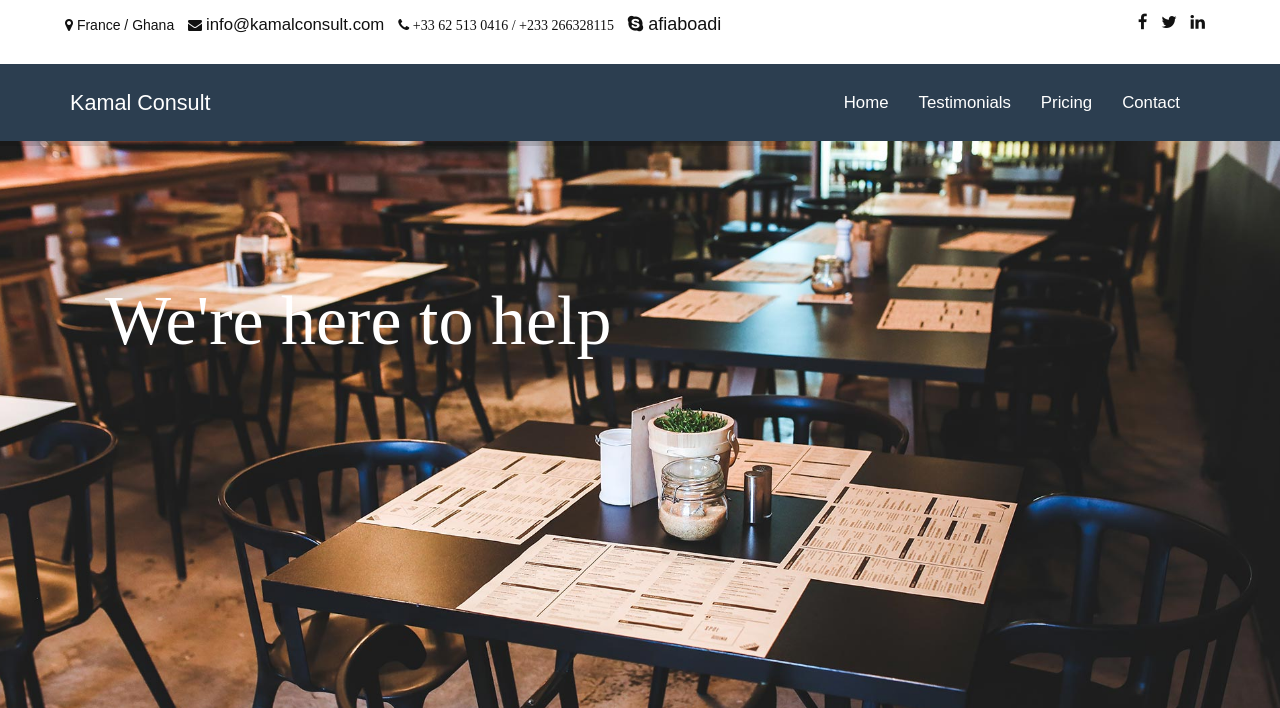
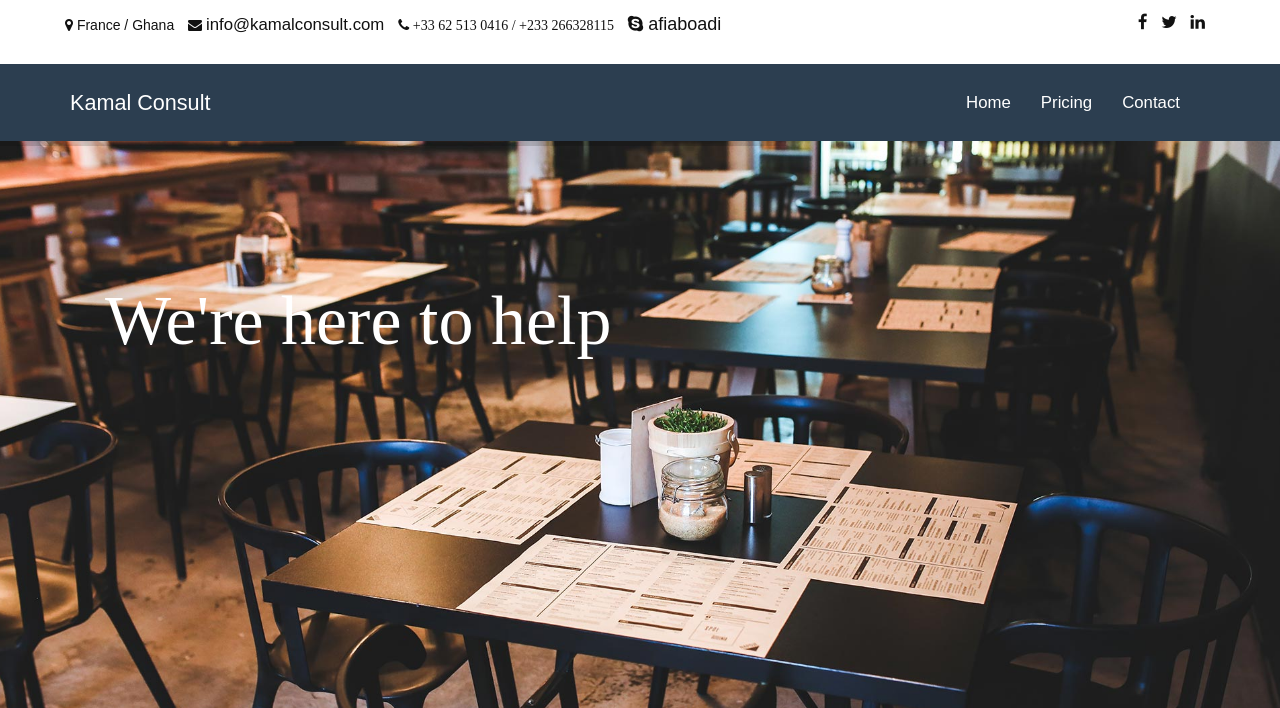
Before and after one commit to kamalsolutions/kamal-consult, a PHP site: page /index.php in a window 1280 px wide. Shown: the top 708 px of the page. Run offline with PHP 8.4, Linux system fonts and the light colour scheme; some libraries are stand-ins or nearby versions; some web fonts are replaced.

Commit message:
new changes

```diff
--- a/header.php
+++ b/header.php
@@ -73,7 +73,7 @@
 			 		<ul class="navbar-nav nav">
 			 			<li><a href="index.php">Home</a></li>
 			 		<!-- 	<li><a href="about.html">About</a></li> -->
-			 			<li><a href="testimonials.php">Testimonials</a></li>
+			 			<!-- <li><a href="testimonials.php">Testimonials</a></li> -->
 			 			<li><a href="pricing.php">Pricing</a></li>
 			 			<li><a href="contact.php">Contact</a></li>
 			 		</ul>
```
